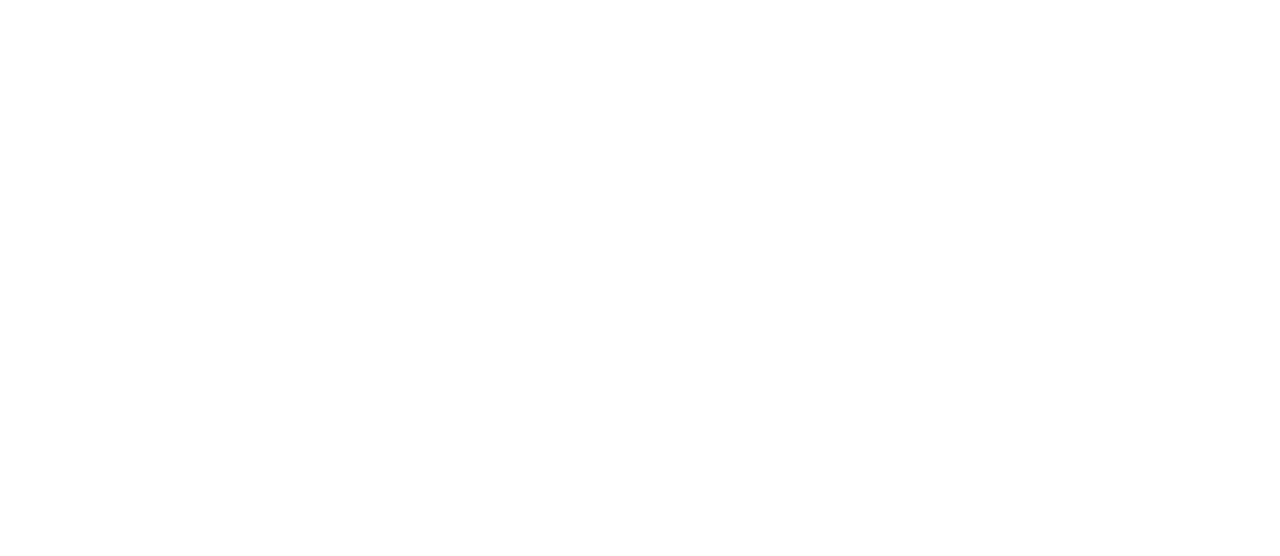
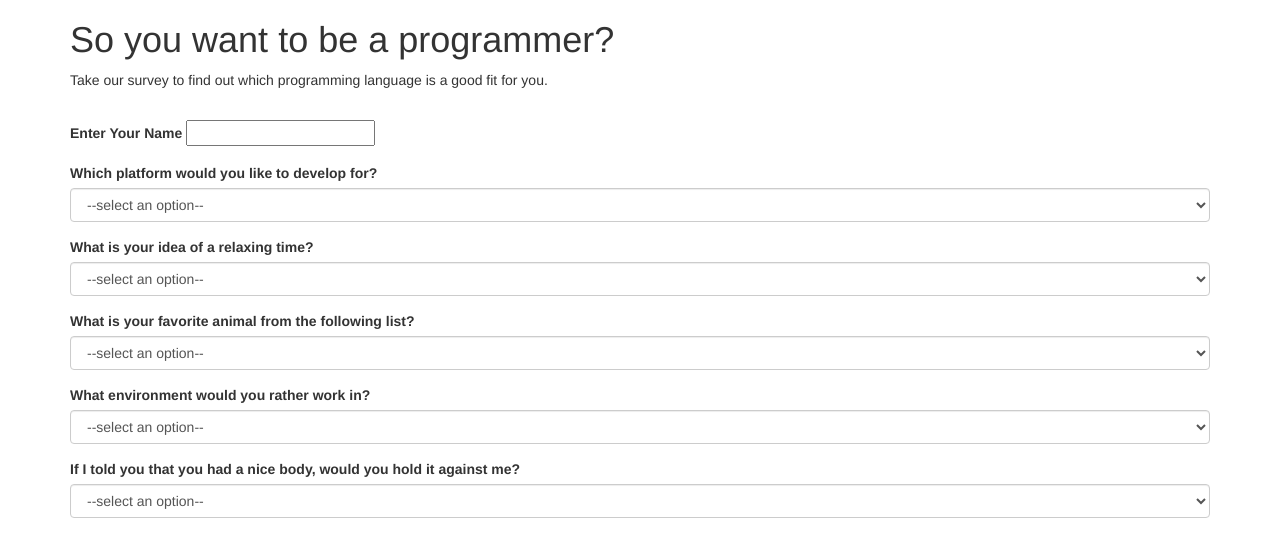
Before and after one commit to mabry1985/programming-survey, a plain HTML site: page index.html in a window 1280 px wide. Drawn offline with Linux system fonts and the light colour scheme.

Commit message:
add forms and questions/answers for survey

```diff
--- a/index.html
+++ b/index.html
@@ -9,7 +9,81 @@
     <title>Programming Survey</title>
   </head>
   <body>
+    <div class="container">
+      <h1>So you want to be a programmer?</h1>
+      <p>Take our survey to find out which programming language is a good fit for you.</p>
+      <br>
+      <form id="formOne">
+        <div class="form-group">
+          <label for="name">Enter Your Name</label>
+          <input id="name" type= "text">
+        </div>
+        <div class="form-group">
+          <label for="question1">Which platform would you like to develop for?</label>
+          <select id="question1" class="form-control">
+            <option disabled selected value>--select an option--</option>
+            <option>Windows</option>
+            <option>Internet Browsers</option>
+            <option>Mac</option>
+            <option>Hotdog</option>
+          </select>
+        </div>
+        <div class="form-group">
+          <label for="question1">What is your idea of a relaxing time?</label>
+          <select id="question1" class="form-control">
+            <option disabled selected value>--select an option--</option>
+            <option>Playing Video games</option>
+            <option>Surfing the Web</option>
+            <option>Banging your head against the wall.</option>
+            <option>Slowly unwrapping onions and crying at the injustice of the discontinuation of Zima</option>
+          </select>
+        </div>
+        <div class="form-group">
+          <label for="question1">What is your favorite animal from the following list?</label>
+          <select id="question1" class="form-control">
+            <option disabled selected value>--select an option--</option>
+            <option>Dog</option>
+            <option>Cat</option>
+            <option>Bird</option>
+            <option>Swedish Meatballs</option>
+          </select>
+        </div>
+        <div class="form-group">
+          <label for="question1">What environment would you rather work in?</label>
+          <select id="question1" class="form-control">
+            <option disabled selected value>--select an option--</option>
+            <option>At home</option>
+            <option>In a large corporate office</option>
+            <option>In a small office with a few of your closest tech-bros</option>
+            <option>In a sandcastle</option>
+          </select>
+        </div>
+        <div class="form-group">
+          <label for="question1">If I told you that you had a nice body, would you hold it against me?</label>
+          <select id="question1" class="form-control">
+            <option disabled selected value>--select an option--</option>
+            <option>Yes</option>
+            <option>No</option>
+            <option>Go home Josh, you're drunk.</option>
+          </select>
+        </div>
 
 
+
+      </form>
+
+
+
+
+
+
+
+
+
+
+
+
+
+      </div>
   </body>
 </html>
```
